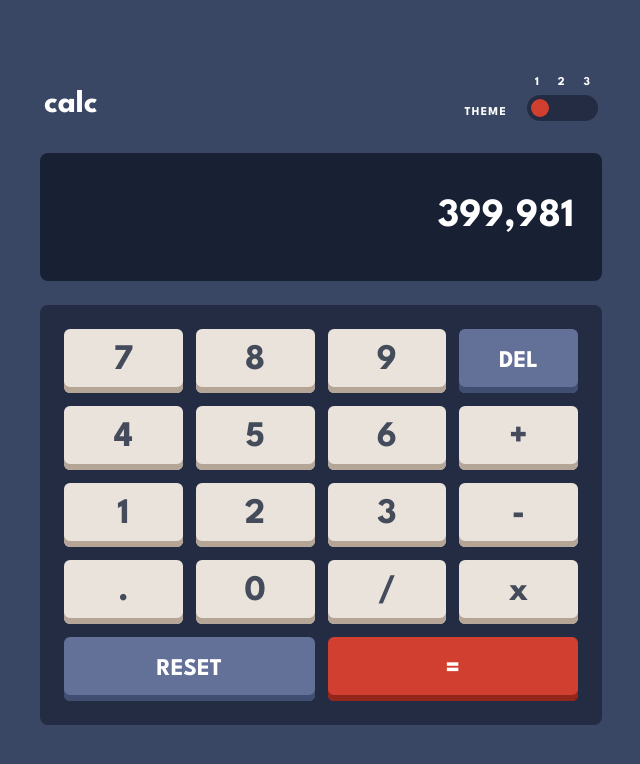
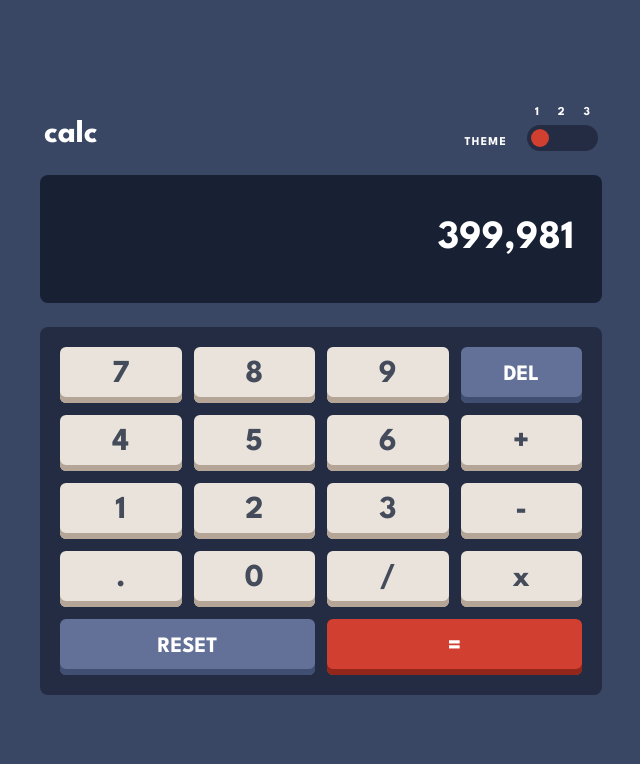
Before and after one commit to Sriya-cheruku/calculator-app, a React (Vite) app: page / in a window 1280 px wide. Shown: the top 764 px of the page, without its empty margins (319-959 px from the left). Built offline with nearby package versions, Linux system fonts and the light colour scheme.

Commit message:
Further compact calculator height

```diff
--- a/src/components/Header.jsx
+++ b/src/components/Header.jsx
@@ -4,7 +4,7 @@ import ThemeToggle from "./ThemeToggle";
 export default function Header() {
   const { styles } = useTheme();
   return (
-    <header className="flex items-end justify-between mb-8 px-1">
+    <header className="flex items-end justify-between mb-6 px-1">
       <h1 className={`text-[32px] font-bold ${styles.text} leading-none`}>
         calc
       </h1>
--- a/src/components/Keypad.jsx
+++ b/src/components/Keypad.jsx
@@ -24,14 +24,14 @@ export default function Keypad({ onPress }) {
 
   const keyClass = (type) => {
     const base =
-      "rounded-md font-bold h-[64px] transition active:translate-y-[2px] active:shadow-none flex items-center justify-center";
-    if (type === "num") return `${base} text-[36px] ${styles.numKey}`;
-    return `${base} text-[24px] uppercase ${styles.fnKey}`;
+      "rounded-md font-bold h-[56px] transition active:translate-y-[2px] active:shadow-none flex items-center justify-center";
+    if (type === "num") return `${base} text-[32px] ${styles.numKey}`;
+    return `${base} text-[22px] uppercase ${styles.fnKey}`;
   };
 
   return (
-    <div className={`${styles.keypadBg} rounded-lg p-6`}>
-      <div className="grid grid-cols-4 gap-[13px] mb-[13px]">
+    <div className={`${styles.keypadBg} rounded-lg p-5`}>
+      <div className="grid grid-cols-4 gap-3 mb-3">
         {keys.map((k) => (
           <button
             key={k.label}
@@ -42,16 +42,16 @@ export default function Keypad({ onPress }) {
           </button>
         ))}
       </div>
-      <div className="grid grid-cols-2 gap-[13px]">
+      <div className="grid grid-cols-2 gap-3">
         <button
           onClick={() => onPress("RESET")}
-          className={`rounded-md font-bold text-[24px] uppercase h-[64px] transition active:translate-y-[2px] active:shadow-none ${styles.fnKey}`}
+          className={`rounded-md font-bold text-[22px] uppercase h-[56px] transition active:translate-y-[2px] active:shadow-none ${styles.fnKey}`}
         >
           Reset
         </button>
         <button
           onClick={() => onPress("=")}
-          className={`rounded-md font-bold text-[28px] h-[64px] transition active:translate-y-[2px] active:shadow-none ${styles.accentKey}`}
+          className={`rounded-md font-bold text-[26px] h-[56px] transition active:translate-y-[2px] active:shadow-none ${styles.accentKey}`}
         >
           =
         </button>
```
